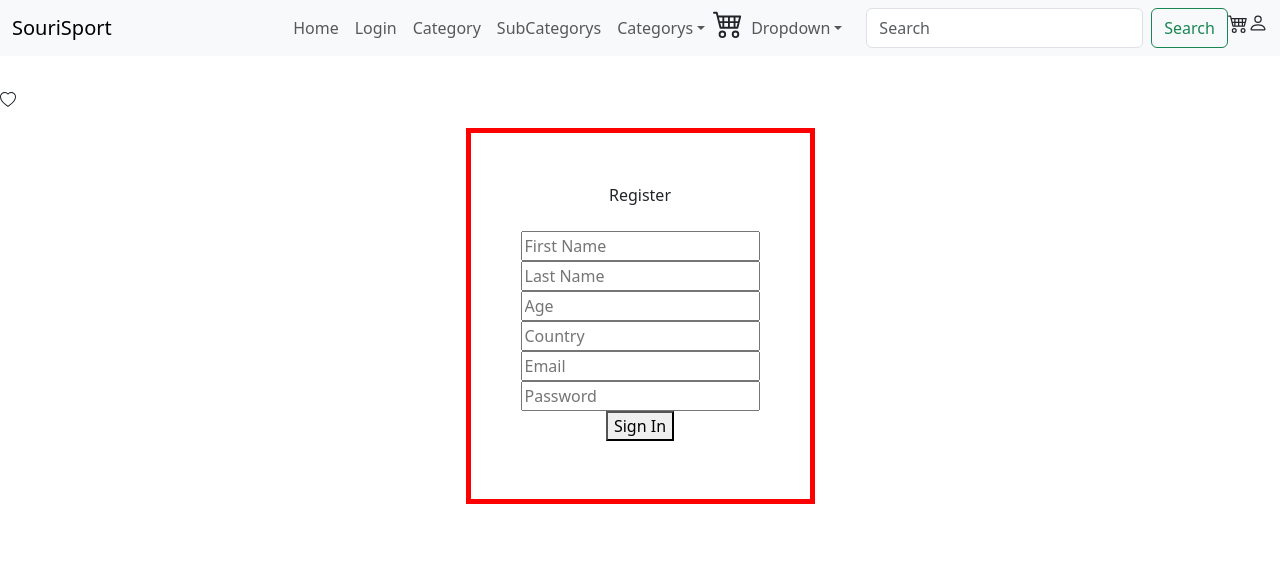
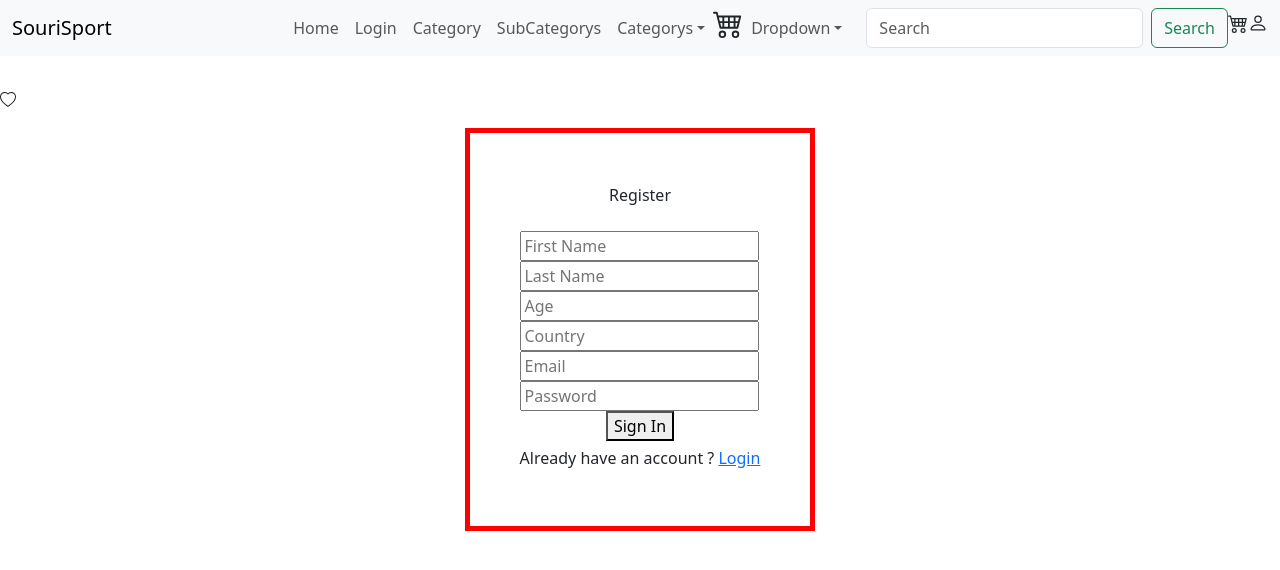
Before and after one commit to C12-Mosouri/MERAKI_Academy_Project_4, a React (Create React App) app in the folder frontend/: page /register in a window 1280 px wide. Shown: the top 570 px of the page. Built offline with nearby package versions, Linux system fonts and the light colour scheme; the HTML template or start-up script is replaced by a standard one.

Commit message:
30 Editing Login,Register

```diff
--- a/frontend/src/components/Login/Login.js
+++ b/frontend/src/components/Login/Login.js
@@ -71,6 +71,17 @@ const Login = () => {
         ) : (
           <h1>{message}</h1>
         )}
+        <h6>
+          {"Don't have an account ? "}
+          <a
+            href=""
+            onClick={() => {
+              navigate("/register");
+            }}
+          >
+            Register
+          </a>
+        </h6>
       </div>
     </>
   );
--- a/frontend/src/components/Login/Register.js
+++ b/frontend/src/components/Login/Register.js
@@ -1,6 +1,7 @@
 import React, { useState, useContext, createContext, useEffect } from "react";
 import App from "../../App";
 import axios from "axios";
+import { useNavigate } from "react-router-dom";
 
 const Register = () => {
   const [firstName, setFirstName] = useState("");
@@ -11,6 +12,7 @@ const Register = () => {
   const [password, setPassword] = useState("");
   const [user, setUser] = useState("");
   const [message, setMessage] = useState("");
+  const navigate = useNavigate();
 
   return (
     <div className="register">
@@ -94,6 +96,17 @@ const Register = () => {
         Sign In
       </button>
       {setUser ? <h1>{message}</h1> : <h1>{message}</h1>}
+      <h6>
+        {"Already have an account ? "}
+        <a
+          href=""
+          onClick={() => {
+            navigate("/login");
+          }}
+        >
+          Login
+        </a>
+      </h6>
     </div>
   );
 };
```
